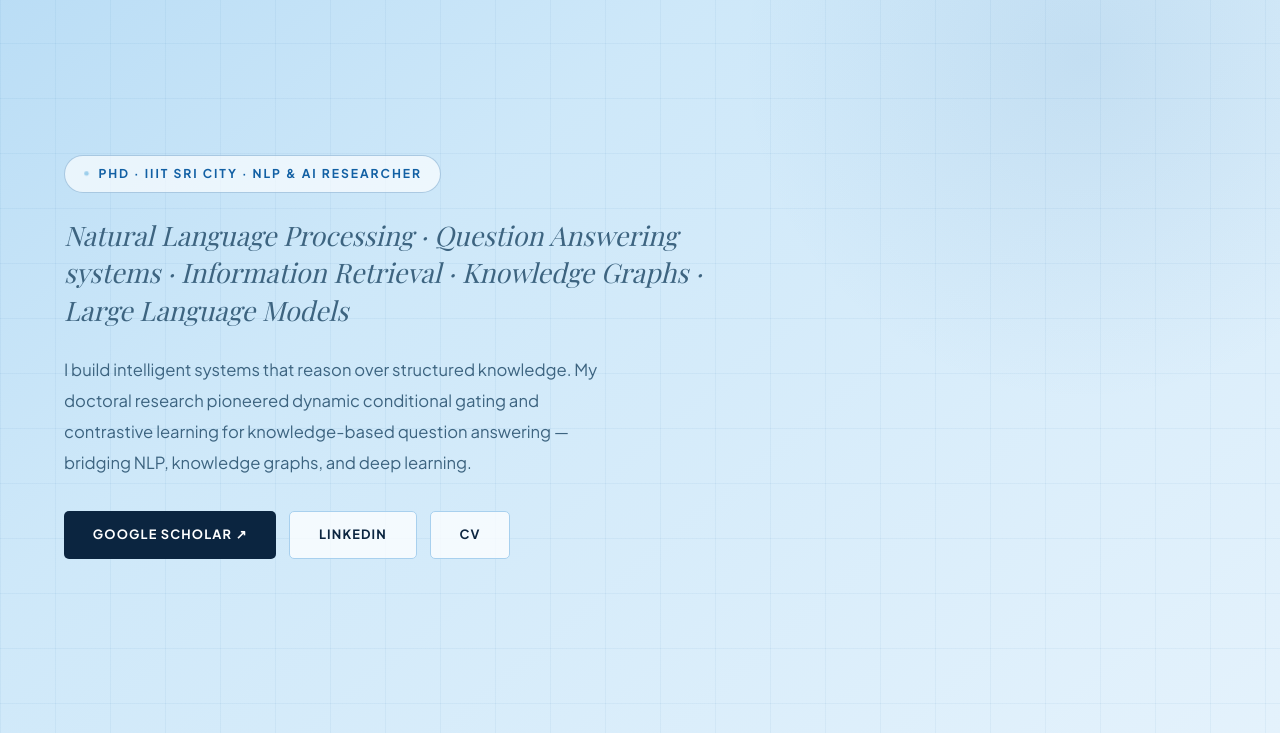
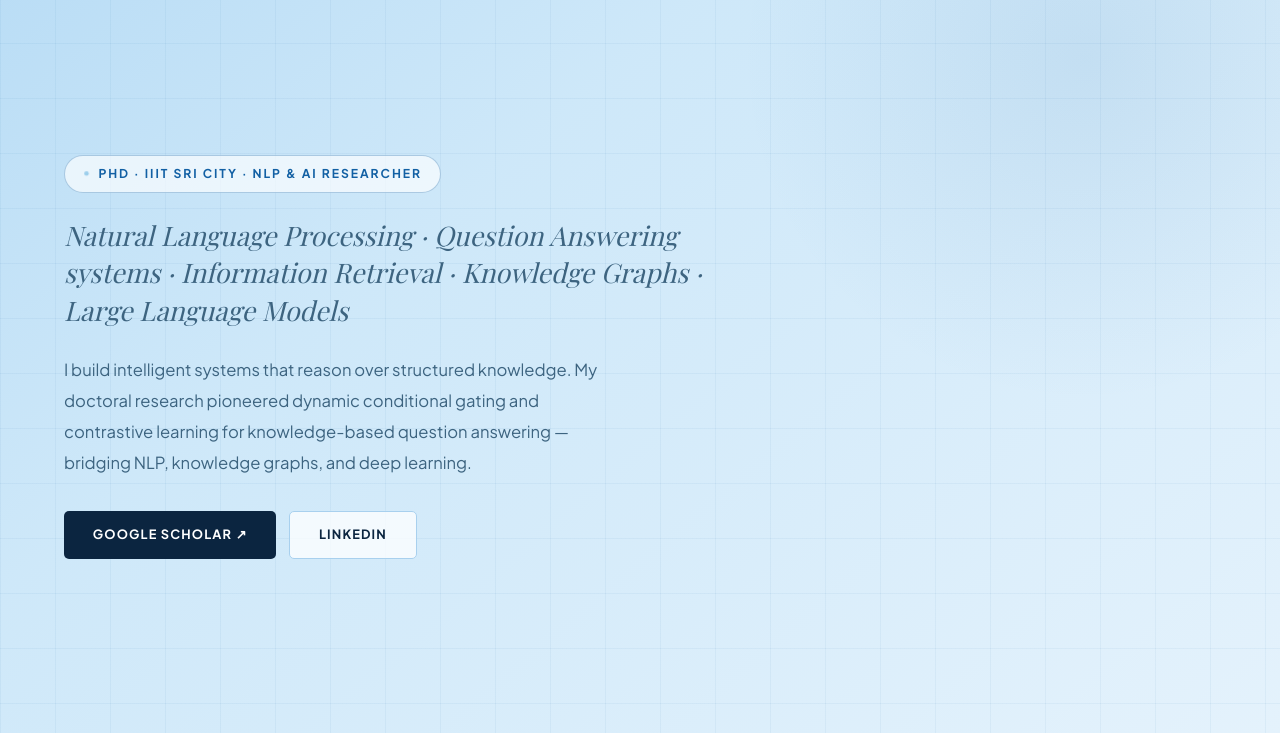
Before and after one commit to ysudarshan-collab/ysudarshan-collab.github.io, a plain HTML site: page index.html in a window 1280 px wide. Shown: the part 67-800 px from the top of the page. Drawn offline with nearby package versions, Linux system fonts and the light colour scheme; a web font is replaced by a local one.

Commit message:
Comment out CV link in index.html
Comment out the CV link in the hero section.

```diff
--- a/index.html
+++ b/index.html
@@ -203,7 +203,7 @@
     <div class="hero-links">
       <a href="https://scholar.google.com/citations?user=kTKbDuMAAAAJ&hl=en" target="_blank" class="btn btn-primary">Google Scholar ↗</a>
       <a href="https://www.linkedin.com/in/sudarshanyerragunta/" target="_blank" class="btn btn-ghost">LinkedIn</a>
-      <a href="https://sudarshany.tiiny.site/" target="_blank" class="btn btn-ghost">CV</a>
+      <!-- <a href="https://sudarshany.tiiny.site/" target="_blank" class="btn btn-ghost">CV</a> -->
     </div>
   </div>
 </section>
```
